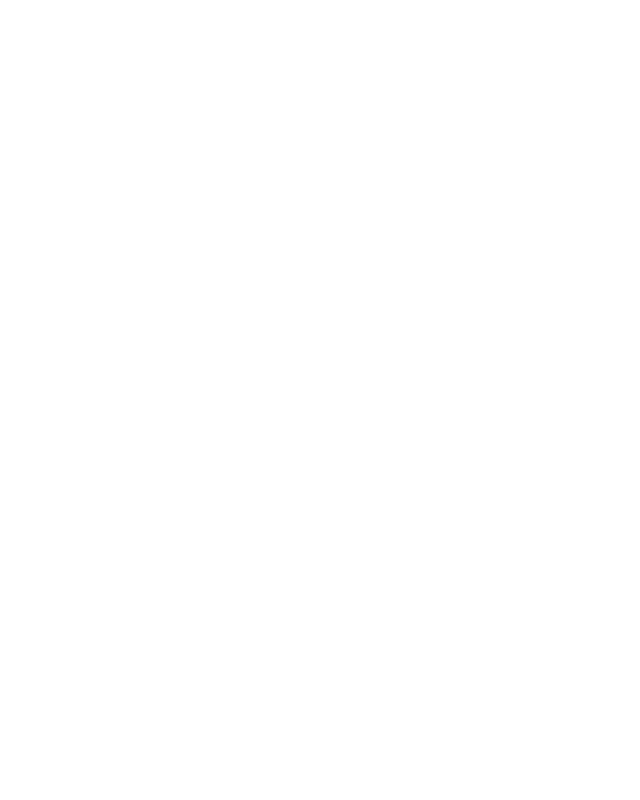
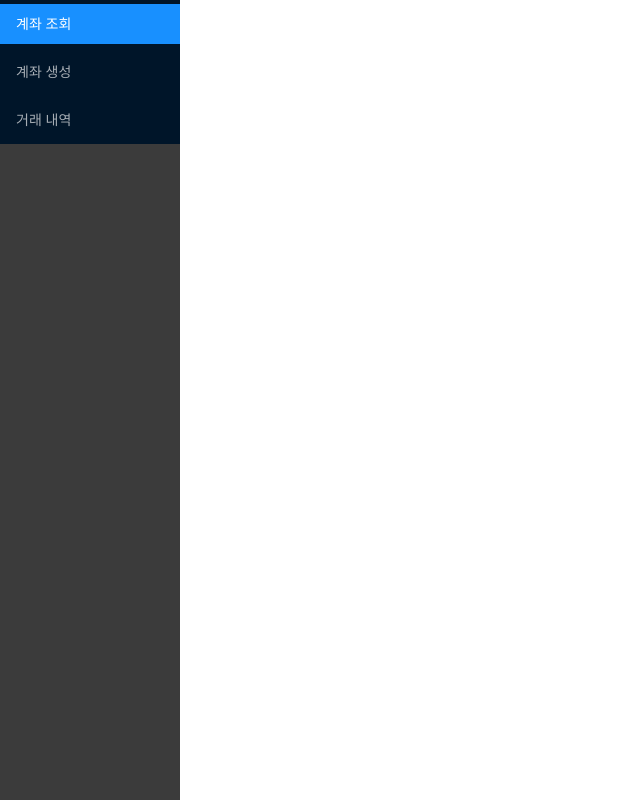
Before and after one commit to limbs722/banking, a React (Create React App) app: page /accountCreate in a window 1280 px wide. Before the commit this address had no page. Shown: the whole page, without its empty margins (0-640 px from the left). Built offline with nearby package versions, Linux system fonts and the light colour scheme.

Commit message:
Feat - 사이드바 생성

```diff
--- a/package.json
+++ b/package.json
@@ -11,8 +11,8 @@
     "concurrently": "^7.1.0",
     "moment": "^2.29.1",
     "node-sass": "^7.0.1",
-    "react": "^18.0.0",
-    "react-dom": "^18.0.0",
+    "react": "^17.0.2",
+    "react-dom": "^17.0.2",
     "react-router-dom": "^6.3.0",
     "react-scripts": "5.0.0",
     "web-vitals": "^2.1.4"
--- a/src/Root.js
+++ b/src/Root.js
@@ -1,13 +1,11 @@
 import React from 'react';
-import { BrowserRouter, Routes, Route } from 'react-router-dom';
+import { BrowserRouter } from 'react-router-dom';
 import { App } from './layout';
 
 const Root = () => {
   return (
     <BrowserRouter>
-      <Routes>
-        <Route path="/" element={<App />} />
-      </Routes>
+      <App />
     </BrowserRouter>
   );
 };
--- a/src/assets/css/App.scss
+++ b/src/assets/css/App.scss
@@ -0,0 +1,85 @@
+html,
+body,
+#root,
+.wrapper-main {
+  width: 100%;
+  height: 100%;
+  overflow: hidden;
+}
+h1,
+h2,
+h3,
+h4,
+h5,
+h6 {
+  font-weight: bold;
+}
+
+.wrapper-main {
+  z-index: 1;
+  height: 100%;
+}
+
+.wrapper-content {
+  width: calc(100% - 80px);
+  transition: all 0.2s;
+}
+.ant-layout-sider {
+  background: #3b3b3b;
+  height: 100%;
+  padding-bottom: 0;
+  overflow-y: overlay;
+
+  .menu-trigger {
+    position: relative;
+    box-sizing: border-box;
+    height: 85px;
+    text-align: center;
+
+    .trigger {
+      position: absolute;
+      width: 100%;
+      top: 30px;
+      left: 0;
+
+      .anticon {
+        display: none;
+        position: absolute;
+        top: 12px;
+        right: 10px;
+        font-weight: bold;
+        cursor: pointer;
+      }
+      div {
+        display: inline-block;
+        line-height: 16px;
+        font-weight: bold;
+      }
+    }
+
+    &.close {
+      .anticon {
+        left: 55px;
+      }
+      .aside-logo-02 {
+        opacity: 0;
+        visibility: hidden;
+        transition: all 0.3s;
+      }
+    }
+    .aside-logo-01,
+    .aside-logo-02 {
+      position: absolute;
+      opacity: 1;
+      visibility: visible;
+      height: 28px;
+      top: 6px;
+      left: 15px;
+      transition: all 0.3s;
+    }
+    .aside-logo-02 {
+      top: 7px;
+      left: 56px;
+    }
+  }
+}
--- a/src/layout/App.js
+++ b/src/layout/App.js
@@ -1,5 +1,5 @@
 import React from 'react';
-import { BrowserRouter, Routes, Route } from 'react-router-dom';
+import { Routes, Route } from 'react-router-dom';
 import { Aside } from './';
 import { AccountCreate, AccountInfo, AccountDetails } from '../pages';
 import 'antd/dist/antd.css';
@@ -10,11 +10,11 @@
     <div className="wrapper-main">
       <Aside />
       <div className="wrapper-content">
-        <BrowserRouter>
-          <Routes>
-            <Route path="/" element={<AccountInfo />} />
-          </Routes>
-        </BrowserRouter>
+        <Routes>
+          <Route path="/" element={<AccountInfo />} />
+          <Route path="/accountCreate" element={<AccountCreate />} />
+          <Route path="/accountDetails" element={<AccountDetails />} />
+        </Routes>
       </div>
     </div>
   );
--- a/src/layout/Aside.js
+++ b/src/layout/Aside.js
@@ -1,12 +1,49 @@
-import React from 'react';
+import { useEffect, useState } from 'react';
+import { useLocation, Link } from 'react-router-dom';
+import { Layout, Menu } from 'antd';
+
+const { Sider } = Layout;
 
 function Aside() {
+  const [menuKey, setMenuKey] = useState(1);
+  const { pathname } = useLocation();
+
+  useEffect(() => {
+    setMenuKey(getKey());
+  }, [pathname]);
+
+  function getKey() {
+    const menuName = pathname === '/' ? 'accountInfo' : pathname.indexOf('/');
+    let key;
+
+    switch (menuName) {
+      case 'accountCreate':
+        key = '2';
+        break;
+      case 'accountDetails':
+        key = '3';
+        break;
+      default:
+        key = '1';
+        break;
+    }
+    return key;
+  }
+
   return (
-    <div>
-      <h2>내 계좌</h2>
-      <h4>계좌 정보(계좌 리스트, 리스트 안에 계좌번호, 잔고, 거래내역 버튼)</h4>
-      <h5>+ 계좌 생성 버튼</h5>
-    </div>
+    <Sider collapsible trigger={null} width={180}>
+      <Menu theme="dark" defaultSelectedKeys={['1']}>
+        <Menu.Item key="1">
+          <Link to="/">계좌 조회</Link>
+        </Menu.Item>
+        <Menu.Item key="2">
+          <Link to="/accountCreate">계좌 생성</Link>
+        </Menu.Item>
+        <Menu.Item key="3">
+          <Link to="/accountDetails">거래 내역</Link>
+        </Menu.Item>
+      </Menu>
+    </Sider>
   );
 }
 
--- a/src/pages/myAccount/AccountCreate.js
+++ b/src/pages/myAccount/AccountCreate.js
@@ -1,6 +1,8 @@
 import React from 'react';
 
-const AccountCreate = () => {};
+function AccountCreate() {
+  return <div></div>;
+}
 
 export default AccountCreate;
 // my account
--- a/src/pages/myAccount/AccountDetails.js
+++ b/src/pages/myAccount/AccountDetails.js
@@ -1,5 +1,7 @@
 import React from 'react';
 
-const AccountDetails = () => {};
+function AccountDetails() {
+  return <div></div>;
+}
 
 export default AccountDetails;
--- a/src/pages/myAccount/AccountInfo.js
+++ b/src/pages/myAccount/AccountInfo.js
@@ -1,5 +1,7 @@
 import React from 'react';
 
-const AccountInfo = () => {};
+function AccountInfo() {
+  return <div></div>;
+}
 
 export default AccountInfo;
```
